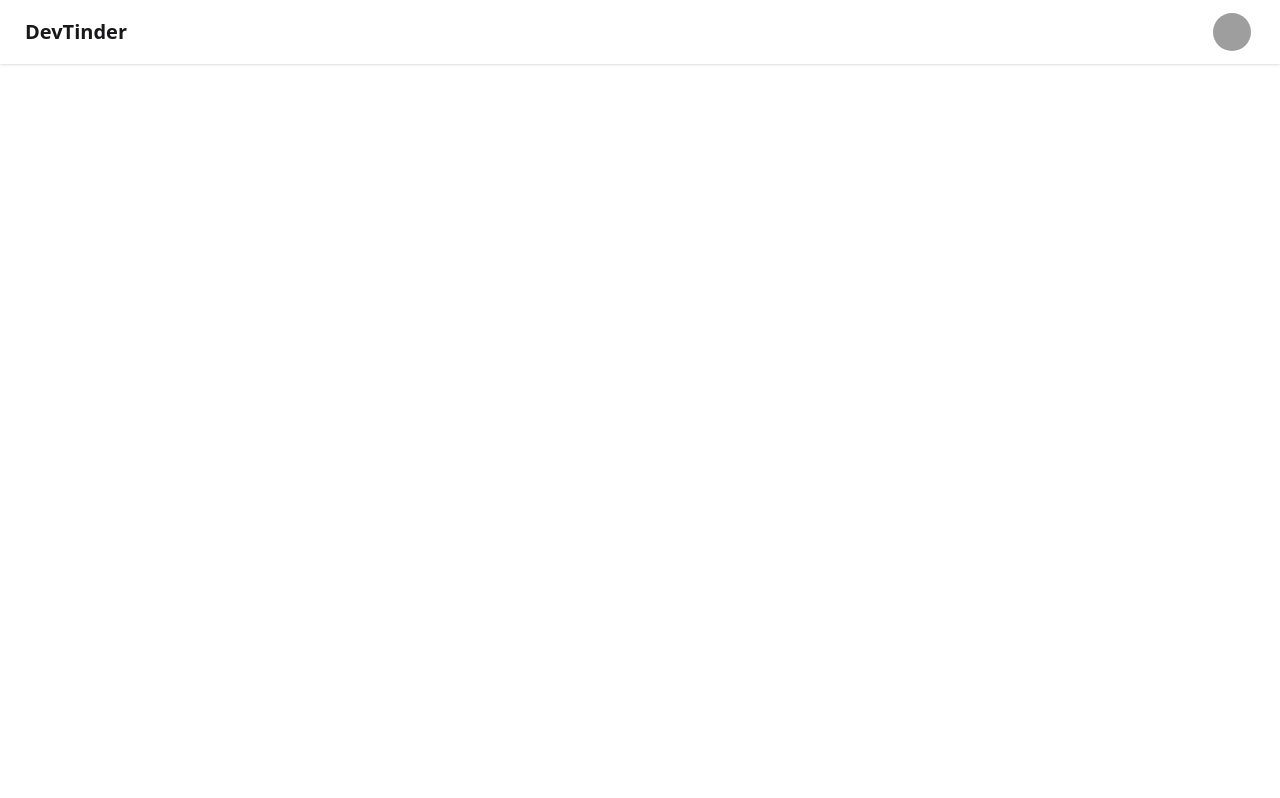
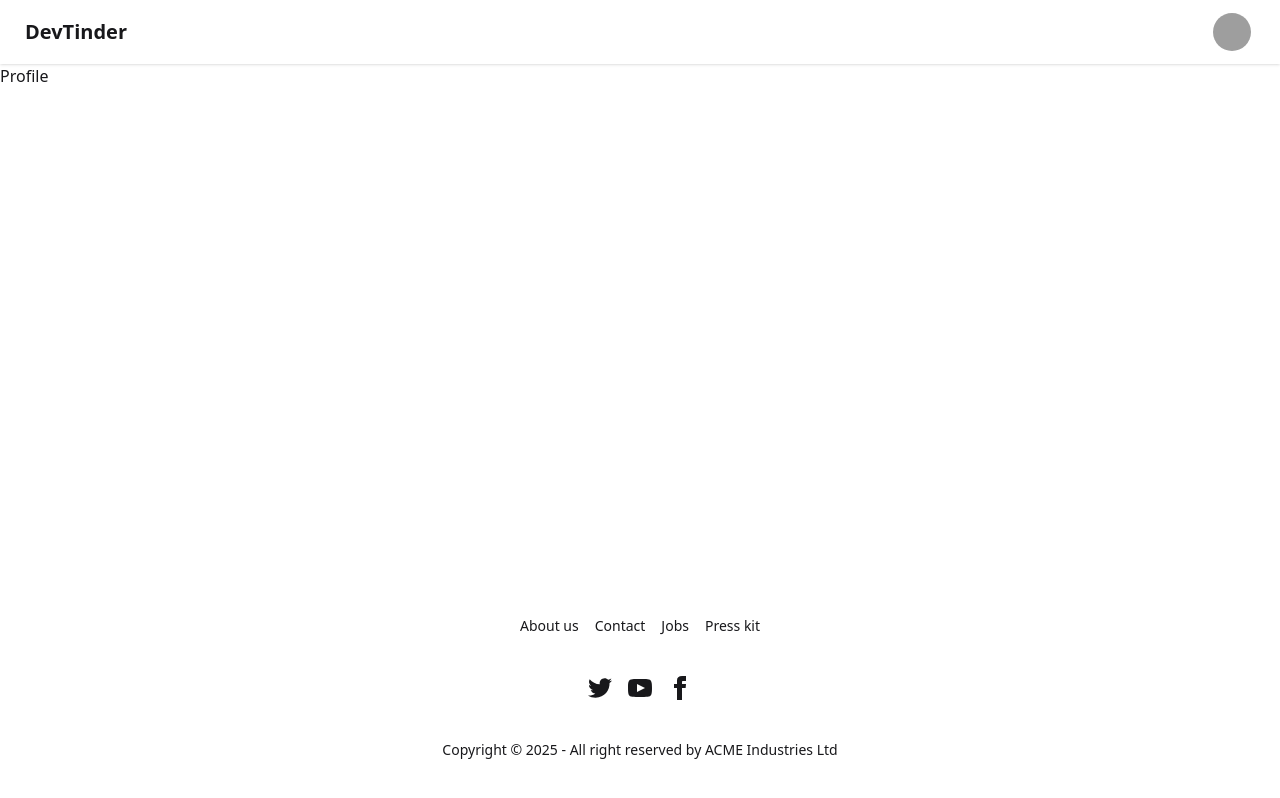
Before and after one commit to supreet7111999/devTinderWeb, a React (Vite) app: page /profile in a window 1280 px wide. Built offline with nearby package versions, Linux system fonts and the light colour scheme; grey boxes are pictures that could not be loaded.

Commit message:
Added footer

```diff
--- a/package.json
+++ b/package.json
@@ -13,6 +13,7 @@
     "@tailwindcss/vite": "^4.1.11",
     "react": "^19.1.0",
     "react-dom": "^19.1.0",
+    "react-router-dom": "^7.6.3",
     "tailwindcss": "^4.1.11"
   },
   "devDependencies": {
--- a/src/App.jsx
+++ b/src/App.jsx
@@ -1,11 +1,26 @@
-import Navbar from "./components/Navbar"
+import { BrowserRouter, Route, Routes } from "react-router-dom"
+// import Navbar from "./components/Navbar"
+import Main from "./pages/Main"
+import Login from "./pages/Login"
+import Profile from "./pages/Profile"
+import Signup from "./pages/Signup"
+import Feed from "./pages/Feed"
 
 
 function App() {
 
   return (
     <>
-     <Navbar/>
+     <BrowserRouter>
+       <Routes>
+        <Route path="/" element={<Main/>}>
+          <Route path="/" element={<Login/>} />
+          <Route path="/profile" element={<Profile/>}/>
+          <Route path="/feed" element={<Feed/>}/>
+          <Route path="/signup" element={<Signup/>} />
+        </Route>
+       </Routes>
+     </BrowserRouter>
     </>
   )
 }
--- /dev/null
+++ b/src/components/Footer.jsx
@@ -0,0 +1,56 @@
+import React from 'react'
+
+const Footer = () => {
+  return (
+    <footer className="footer footer-horizontal footer-center bg-base-100 text-base-content rounded p-10 fixed bottom-0">
+  <nav className="grid grid-flow-col gap-4">
+    <a className="link link-hover">About us</a>
+    <a className="link link-hover">Contact</a>
+    <a className="link link-hover">Jobs</a>
+    <a className="link link-hover">Press kit</a>
+  </nav>
+  <nav>
+    <div className="grid grid-flow-col gap-4">
+      <a>
+        <svg
+          xmlns="http://www.w3.org/2000/svg"
+          width="24"
+          height="24"
+          viewBox="0 0 24 24"
+          className="fill-current">
+          <path
+            d="M24 4.557c-.883.392-1.832.656-2.828.775 1.017-.609 1.798-1.574 2.165-2.724-.951.564-2.005.974-3.127 1.195-.897-.957-2.178-1.555-3.594-1.555-3.179 0-5.515 2.966-4.797 6.045-4.091-.205-7.719-2.165-10.148-5.144-1.29 2.213-.669 5.108 1.523 6.574-.806-.026-1.566-.247-2.229-.616-.054 2.281 1.581 4.415 3.949 4.89-.693.188-1.452.232-2.224.084.626 1.956 2.444 3.379 4.6 3.419-2.07 1.623-4.678 2.348-7.29 2.04 2.179 1.397 4.768 2.212 7.548 2.212 9.142 0 14.307-7.721 13.995-14.646.962-.695 1.797-1.562 2.457-2.549z"></path>
+        </svg>
+      </a>
+      <a>
+        <svg
+          xmlns="http://www.w3.org/2000/svg"
+          width="24"
+          height="24"
+          viewBox="0 0 24 24"
+          className="fill-current">
+          <path
+            d="M19.615 3.184c-3.604-.246-11.631-.245-15.23 0-3.897.266-4.356 2.62-4.385 8.816.029 6.185.484 8.549 4.385 8.816 3.6.245 11.626.246 15.23 0 3.897-.266 4.356-2.62 4.385-8.816-.029-6.185-.484-8.549-4.385-8.816zm-10.615 12.816v-8l8 3.993-8 4.007z"></path>
+        </svg>
+      </a>
+      <a>
+        <svg
+          xmlns="http://www.w3.org/2000/svg"
+          width="24"
+          height="24"
+          viewBox="0 0 24 24"
+          className="fill-current">
+          <path
+            d="M9 8h-3v4h3v12h5v-12h3.642l.358-4h-4v-1.667c0-.955.192-1.333 1.115-1.333h2.885v-5h-3.808c-3.596 0-5.192 1.583-5.192 4.615v3.385z"></path>
+        </svg>
+      </a>
+    </div>
+  </nav>
+  <aside>
+    <p>Copyright © {new Date().getFullYear()} - All right reserved by ACME Industries Ltd</p>
+  </aside>
+</footer>
+  )
+}
+
+export default Footer
--- /dev/null
+++ b/src/pages/Feed.jsx
@@ -0,0 +1,9 @@
+import React from 'react'
+
+const Feed = () => {
+  return (
+    <div>Feed</div>
+  )
+}
+
+export default Feed;
--- /dev/null
+++ b/src/pages/Login.jsx
@@ -0,0 +1,9 @@
+import React from 'react'
+
+const Login = () => {
+  return (
+    <div>Login</div>
+  )
+}
+
+export default Login
--- /dev/null
+++ b/src/pages/Main.jsx
@@ -0,0 +1,17 @@
+import React from 'react'
+import Navbar from '../components/Navbar'
+import { Outlet } from 'react-router-dom'
+import Footer from '../components/Footer'
+
+const Main = () => {
+  return (
+    <>
+     <Navbar/>
+     <Outlet/>
+     <Footer/>
+    </>
+
+  )
+}
+
+export default Main
--- /dev/null
+++ b/src/pages/Profile.jsx
@@ -0,0 +1,9 @@
+import React from 'react'
+
+const Profile = () => {
+  return (
+    <div>Profile</div>
+  )
+}
+
+export default Profile;
--- /dev/null
+++ b/src/pages/Signup.jsx
@@ -0,0 +1,9 @@
+import React from 'react'
+
+const Signup = () => {
+  return (
+    <div>Signup</div>
+  )
+}
+
+export default Signup;
```
Also changed, not shown: 2 other files (tests, documents, lock files or other folders).
